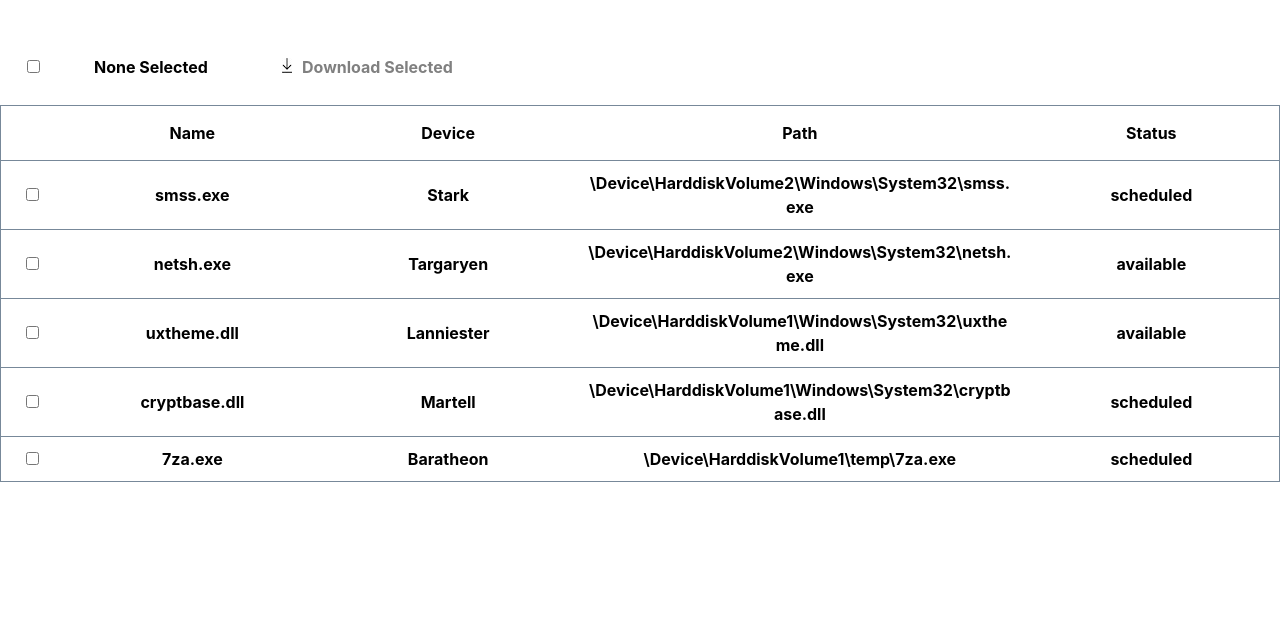
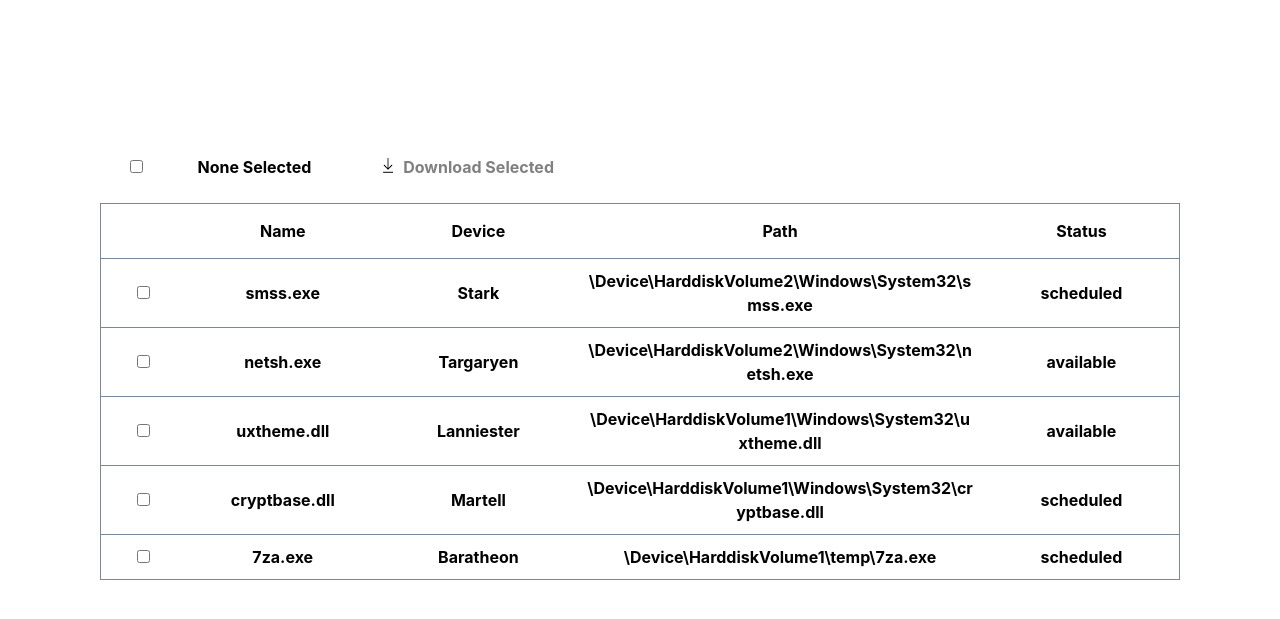
Before and after one commit to zedaenious/cs-work, a React (Vite) app: page / in a window 1280 px wide. Shown: the part 137-756 px from the top of the page. Built offline with nearby package versions, Linux system fonts and the light colour scheme.

Commit message:
fix download button logic

```diff
--- a/src/App.jsx
+++ b/src/App.jsx
@@ -1,6 +1,5 @@
-import './styles/reset.css'
+// import './styles/reset.css'
 import './styles/App.css'
-import downloadIcon from './assets/download-icon-sm.jpeg'
 import itemData from '../data/item-data'
 import { useState, useEffect } from 'react'
 import TableRow from './components/table-row'
@@ -56,8 +55,8 @@ function App() {
 
       const cboxData = tr.dataset;
 
-      if(tr.status === 'available') {
-        msg += `Device: ${tr.device} \nPath: ${tr.path}\n\n`
+      if(cboxData.status === 'available') {
+        msg += `Device: ${cboxData.device} \nPath: ${cboxData.path}\n\n`
       }
     });
 
--- a/src/styles/App.css
+++ b/src/styles/App.css
@@ -2,6 +2,10 @@ body {
   background-color: white;
   color: black;
   font-weight: 700;
+  max-width: 1600px;
+  margin: 0 auto;
+  padding: 100px;
+  min-height: auto;
 }
 
 table {
@@ -21,6 +25,7 @@ table tbody tr:hover {
   background-color: lightgray;
 }
 
+/* there was no requirement about setting this class on click of row, but added this style regardless */
 table tbody tr.selected {
   background-color: lightslategray;
 }
```
